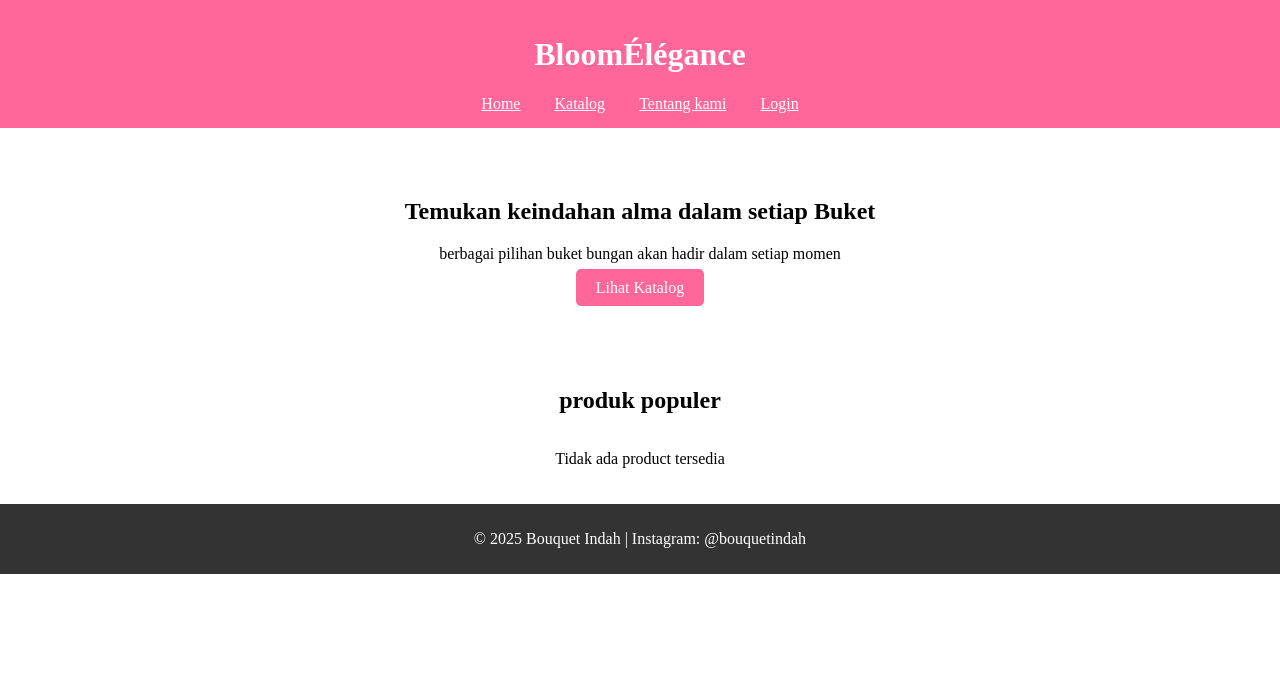
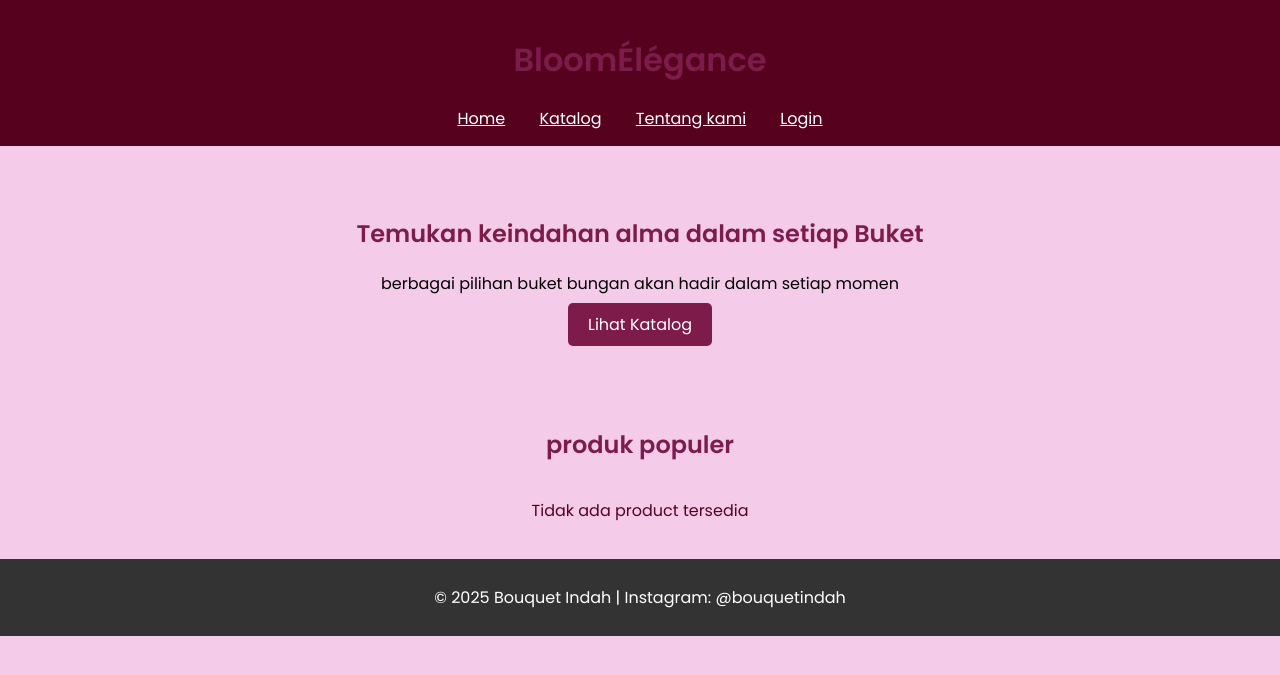
Before and after one commit to qewstaayy/ujikom, a PHP site: page / in a window 1280 px wide. Shown: the top 675 px of the page. Run offline with PHP 8.4, Linux system fonts and the light colour scheme; data that the repository does not hold is empty.

Commit message:
inedex taik

```diff
--- a/index.php
+++ b/index.php
@@ -10,17 +10,24 @@ $result = $conn->query($sql);
 <head>
     <meta charset="UTF-8">
     <meta name="viewport" content="width=device-width, initial-scale=1.0">
+    <link href="https://fonts.googleapis.com/css2?family=Poppins:wght@300;400;500;600&display=swap" rel="stylesheet">
     <title>BloomÉlégance</title>
     <style>
         body{
             margin: 0;
             padding: 0;
             text-align: center;
+            font-family: poppins;
+            background-color: #F4CCE9;
+            color: #56021F;
         }
         header{
-            background-color: #ff6699;
+            background-color: #56021F;
             padding: 15px;
             color: white;
+        }
+        h1,h2,h3{
+            color: #7D1C4A;
         }
         nav a{
             color: white;
@@ -33,11 +40,14 @@ $result = $conn->query($sql);
             color: black;
         }
         .btn{
-            background-color: #ff6699;
+            background-color: #7D1C4A;
             padding: 10px 20px;
             color: white;
             text-decoration: none;
             border-radius: 5px;
+        }
+        .btn:hover{
+            background-color: #D17D98;
         }
         .katalog{
             padding: 20px;
@@ -49,10 +59,10 @@ $result = $conn->query($sql);
             gap: 20px;
         }
         .produk-card{
-            border: 1px solid #ddd;
+            border: 1px solid #D17D98;
             padding: 10px;
             border-radius: 10px;
-            background-color: #fff;
+            background-color: white;
             box-shadow: 0 4px 5px rgba(0,0,0,0.1);
             width: 200px;
             text-align: center;
@@ -84,18 +94,18 @@ $result = $conn->query($sql);
     <header>
         <h1>BloomÉlégance</h1>
         <nav>
-            <a href="#"> Home</a>
-            <a href="#"> Katalog</a>
+            <a href=""> Home</a>
+            <a href="/ujikom/users/katalog.php"> Katalog</a>
             <a href="#"> Tentang kami</a>
             <a href="login.php">Login</a>
         </nav>
     </header>
 
     <section class="hero">
-        <h2> Temukan keindahan alma dalam setiap Buket</h2
+        <h2> Temukan keindahan alma dalam setiap Buket</h2>
         <p>berbagai pilihan buket bungan akan hadir dalam setiap momen</p>
-        <a href="katolog.php" class="btn">Lihat Katalog</a>
-    </section>
+        <a href="/ujikom/users/katalog.php" class="btn">Lihat Katalog</a>
+        </section>
 
     <section class="katalog">
         <h2> produk populer</h2>
--- a/login.php
+++ b/login.php
@@ -53,6 +53,7 @@ if($_SERVER["REQUEST_METHOD"] == 'POST'){
 <head>
     <meta charset="UTF-8">
     <meta name="viewport" content="width=device-width, initial-scale=1.0">
+    <link href="https://fonts.googleapis.com/css2?family=Poppins:wght@300;400;500;600&display=swap" rel="stylesheet">
     <title>Login</title>
 </head>
 <body>
```
